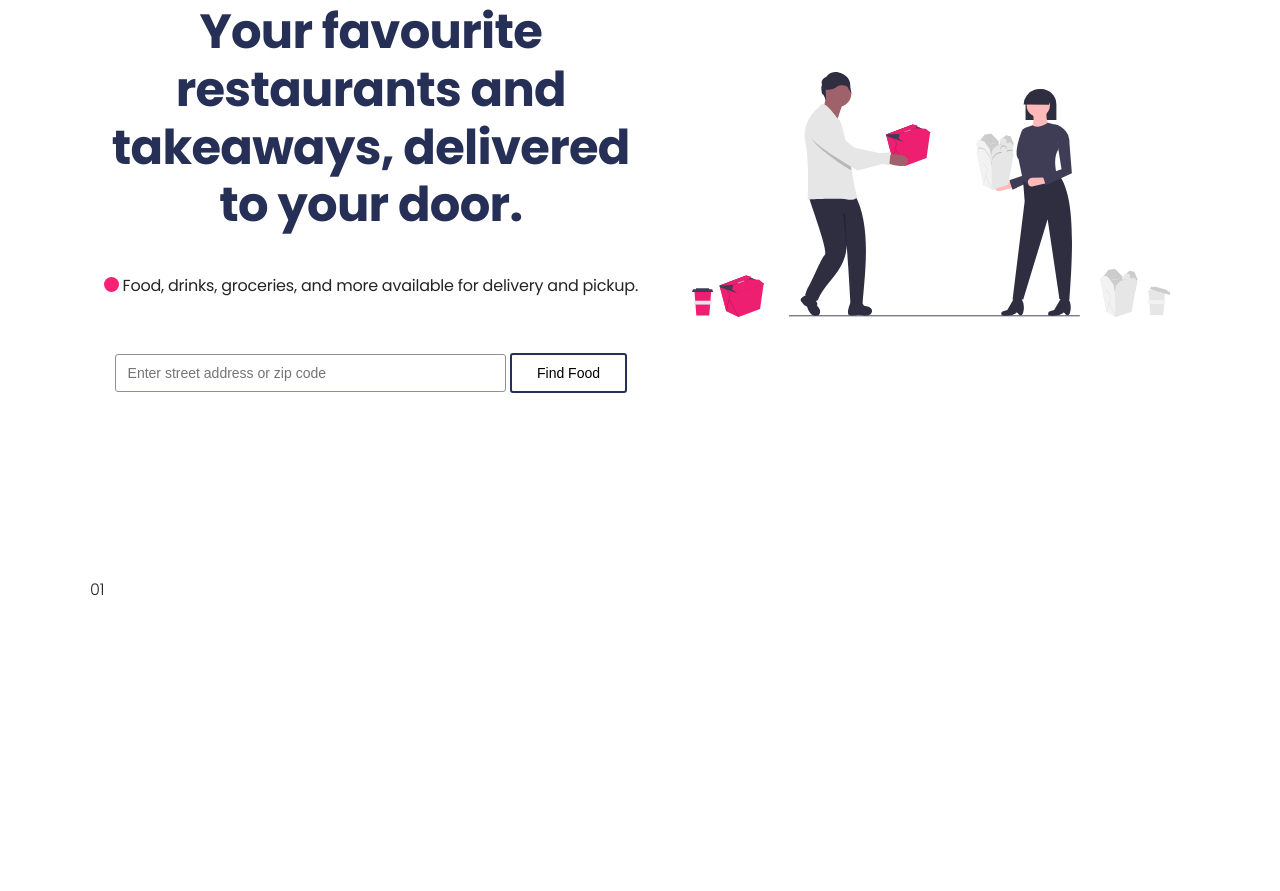
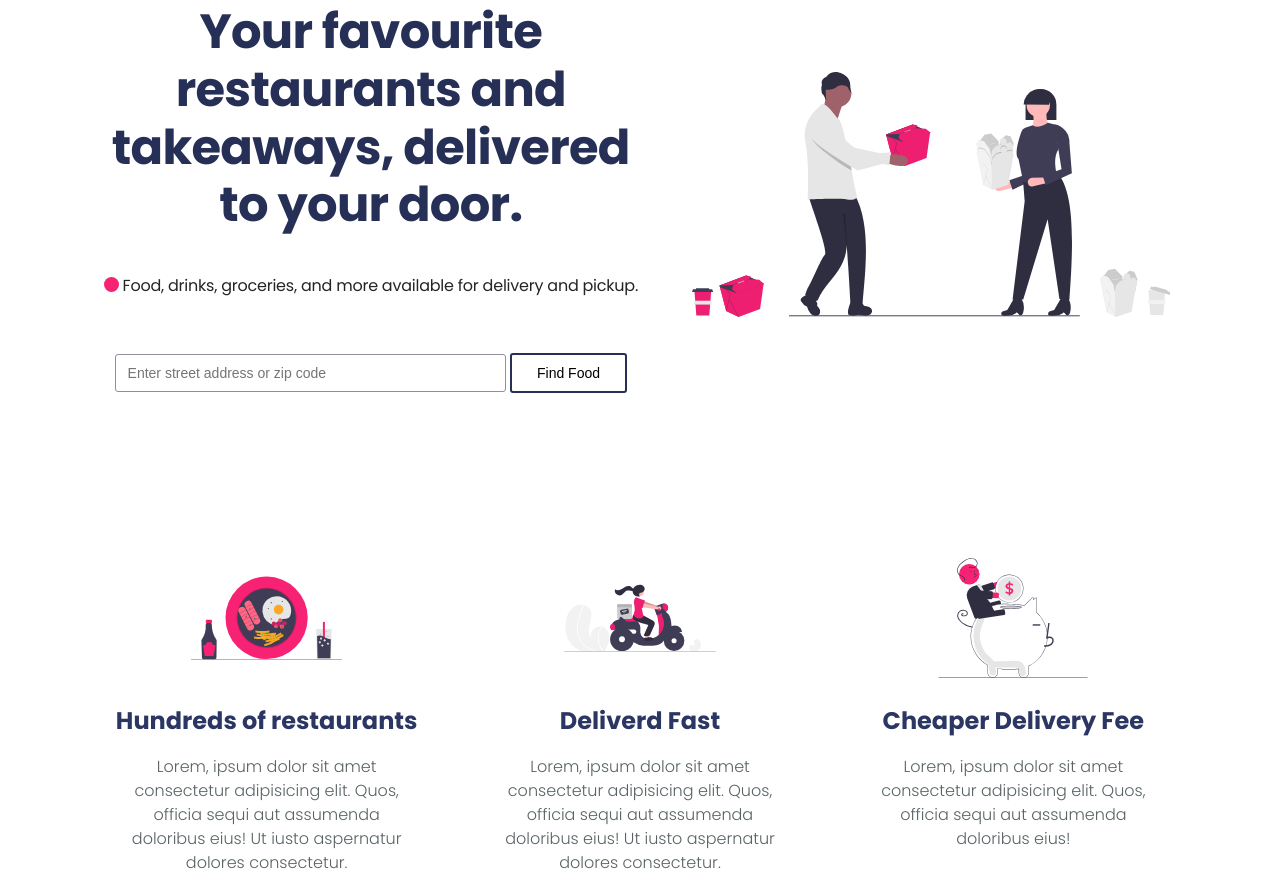
Before and after one commit to nethsajo/responsive-delivery-website, a plain HTML site: page index.html in a window 1280 px wide. Shown: the part 242-1133 px from the top of the page. Before the commit the page ends 844 px from the top, so only its background shows below. Drawn offline with Linux system fonts and the light colour scheme.

Commit message:
Added services section

```diff
--- a/assets/scss/components/_services.scss
+++ b/assets/scss/components/_services.scss
@@ -1,4 +1,51 @@
 /*================================== SERVICES STYLES  ==================================*/
-.servies {
-  grid-template-columns: repeat(2, 1fr);
+.services {
+  grid-template-columns: repeat(3, 1fr);
+  grid-auto-rows: auto;
+  justify-content: center;
+  align-items: flex-start;
+
+  .section-title {
+    grid-column: 1/3;
+    margin-top: 0;
+    margin-bottom: 36px;
+  }
+
+  &__order {
+    text-align: center;
+
+    h1 {
+      font-size: 170px;
+      color: var(--lightgray-text-color);
+      margin: 0;
+    }
+  }
+
+  &__item {
+    padding: 0 25px;
+    img {
+      max-width: 300px;
+      max-height: 300px;
+      width: 50%;
+      height: 120px;
+      display: block;
+      margin: 0 auto;
+    }
+
+    .text-container {
+      text-align: center;
+
+      h3 {
+        color: var(--secondary-light-color);
+        font-size: 24px;
+        margin-top: 25px;
+        margin-bottom: 16px;
+      }
+
+      p {
+        font-size: var(--fs-normal);
+        color: var(--gray-text-color);
+      }
+    }
+  }
 }
--- a/assets/scss/config/_variables.scss
+++ b/assets/scss/config/_variables.scss
@@ -11,12 +11,14 @@
   --secondary-light-color: #2c3663;
   --default-text-color: #252525;
   --gray-text-color: #596366;
+  --lightgray-text-color: #e6e6e6;
   --white-text-color: #ffffff;
 
   --transition: all 300ms ease-in-out;
 
   /*========================= FONT SIZE AND TYPOGRAPHY ==========================*/
   --fs-hero: 48px;
+  --fs-section: 32px;
   --fs-logo: 24px;
   --fs-normal: 16px;
   --fs-small: 14px;
--- a/assets/scss/layout/_layout.scss
+++ b/assets/scss/layout/_layout.scss
@@ -13,3 +13,7 @@
   display: grid;
   gap: 20px;
 }
+
+.section-title {
+  font-size: var(--fs-section);
+}
--- a/assets/scss/styles.scss
+++ b/assets/scss/styles.scss
@@ -6,5 +6,6 @@
 @import './components/buttons';
 @import './components/header';
 @import './components/hero';
+@import './components/services';
 @import './components/footer';
 @import './components/mediaquery';
--- a/index.html
+++ b/index.html
@@ -57,8 +57,38 @@
 
       <!-- Services Section -->
       <section class="services grid container">
-        <div class="services-item"></div>
-        <div class="services__order">01</div>
+        <div class="services__item">
+          <img src="./assets/images/services-foods.svg" alt="Foods" />
+          <div class="text-container">
+            <h3>Hundreds of restaurants</h3>
+            <p>
+              Lorem, ipsum dolor sit amet consectetur adipisicing elit. Quos,
+              officia sequi aut assumenda doloribus eius! Ut iusto aspernatur
+              dolores consectetur.
+            </p>
+          </div>
+        </div>
+        <div class="services__item">
+          <img src="./assets/images/services-deliver.svg" alt="Deliver" />
+          <div class="text-container">
+            <h3>Deliverd Fast</h3>
+            <p>
+              Lorem, ipsum dolor sit amet consectetur adipisicing elit. Quos,
+              officia sequi aut assumenda doloribus eius! Ut iusto aspernatur
+              dolores consectetur.
+            </p>
+          </div>
+        </div>
+        <div class="services__item">
+          <img src="./assets/images/services-fee.svg" alt="Fee" />
+          <div class="text-container">
+            <h3>Cheaper Delivery Fee</h3>
+            <p>
+              Lorem, ipsum dolor sit amet consectetur adipisicing elit. Quos,
+              officia sequi aut assumenda doloribus eius!
+            </p>
+          </div>
+        </div>
       </section>
     </main>
     <footer></footer>
```
Also changed, not shown: assets/css/styles.css.
